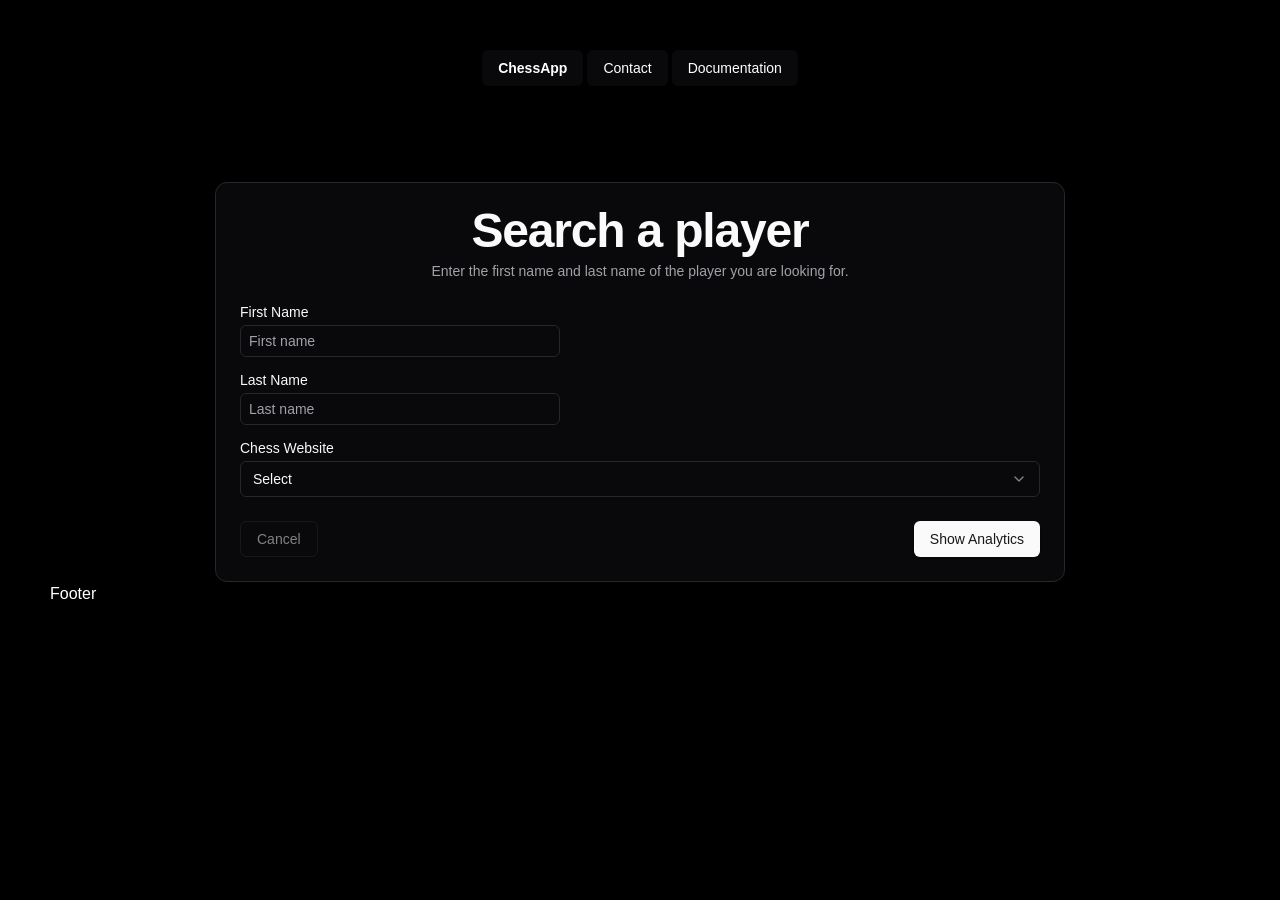
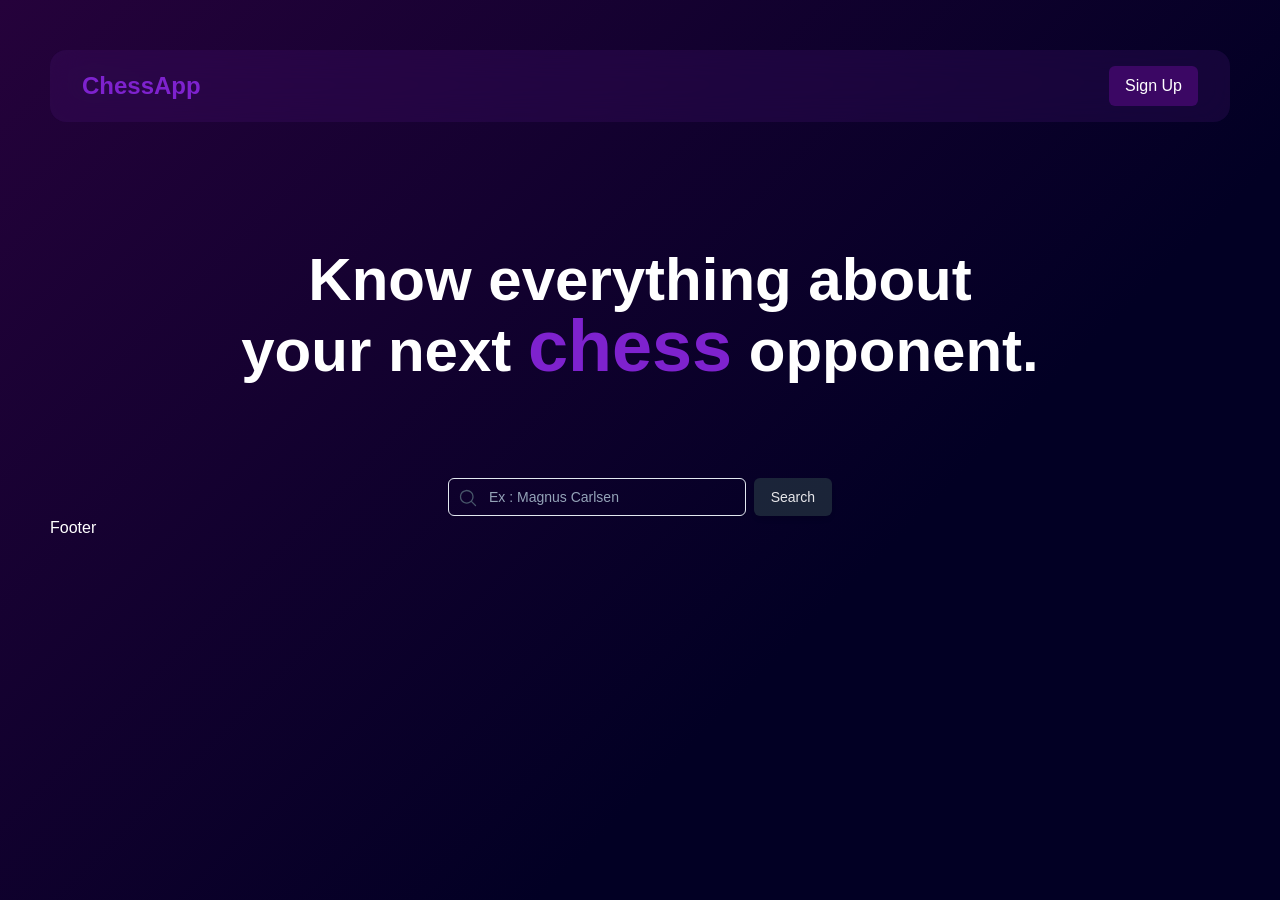
Before and after one commit to pwned841/chessapp, a Next.js app: page / in a window 1280 px wide. Built offline with nearby package versions, Linux system fonts and the light colour scheme.

Commit message:
Customization of the home page and updating the navbar

```diff
--- a/src/app/globals.css
+++ b/src/app/globals.css
@@ -3,13 +3,13 @@
 @tailwind utilities;
 
 body {
-
+  background: rgb(2,0,36);
+  background: linear-gradient(315deg, rgba(2,0,36,1) 34%, rgba(37,2,59,1) 100%);
   font-family: Arial, Helvetica, sans-serif;
   height: 100vh; /* Fond couvre toute la fenêtre */
   /* Suppression valeurs par défaut */
   margin: 50px;
   padding: 0;
-  overflow: hidden; /* Évite le défilement */
 }
 
 @layer base {
--- a/src/app/page.tsx
+++ b/src/app/page.tsx
@@ -1,11 +1,17 @@
-import {CardHome} from "@/components/Card";
+import SearchBar from "@/components/SearchBar";
 
 export default function Home() {
-  return (
-      <>
-          <div className="flex justify-center mt-24">
-            <CardHome></CardHome>
-          </div>
-      </>
-  );
+    return (
+        <>
+            <div className="flex flex-col items-center text-center mt-32">
+                <h1 className="text-6xl font-semibold">
+                    Know everything about
+                    <br />
+                    your next <span className="text-purple-700 text-7xl">chess</span> opponent.
+                </h1>
+            </div>
+
+            <SearchBar></SearchBar>
+        </>
+    );
 }
--- a/src/components/Navbar.tsx
+++ b/src/components/Navbar.tsx
@@ -1,77 +1,17 @@
-"use client"
-
-import * as React from "react"
-import Link from "next/link"
-
-import { cn } from "@/lib/utils"
-import {
-    NavigationMenu,
-    NavigationMenuItem,
-    NavigationMenuLink,
-    NavigationMenuList,
-    navigationMenuTriggerStyle,
-} from "@/components/ui/navigation-menu"
+"use client";
 
 export default function Navbar() {
     return (
-        <div className="flex justify-center items-center w-full">
-            <Menu />
-        </div>
+        <nav className="w-full py-4 px-8 backdrop-blur-lg bg-purple-900/20 rounded-2xl">
+            <div className="flex justify-between items-center max-w-6xl mx-auto">
+                <a href="#" className="text-2xl font-bold text-purple-700 hover:text-purple-600">
+                    ChessApp
+                </a>
+
+                <button className="bg-purple-950 hover:bg-purple-900 text-white px-4 py-2 rounded-md transition-all">
+                    Sign Up
+                </button>
+            </div>
+        </nav>
     );
 }
-
-export function Menu() {
-    return (
-        <NavigationMenu>
-            <NavigationMenuList>
-                <NavigationMenuItem>
-                    <Link href="/" legacyBehavior passHref>
-                        <NavigationMenuLink className={navigationMenuTriggerStyle()}>
-                            <h1 className="font-bold">ChessApp</h1>
-                        </NavigationMenuLink>
-                    </Link>
-                </NavigationMenuItem>
-                <NavigationMenuItem>
-                    <Link href="/contact" legacyBehavior passHref>
-                        <NavigationMenuLink className={navigationMenuTriggerStyle()}>
-                            Contact
-                        </NavigationMenuLink>
-                    </Link>
-                </NavigationMenuItem>
-                <NavigationMenuItem>
-                    <Link href="/docs" legacyBehavior passHref>
-                        <NavigationMenuLink className={navigationMenuTriggerStyle()}>
-                            Documentation
-                        </NavigationMenuLink>
-                    </Link>
-                </NavigationMenuItem>
-            </NavigationMenuList>
-        </NavigationMenu>
-    )
-}
-
-const ListItem = React.forwardRef<
-    React.ElementRef<"a">,
-    React.ComponentPropsWithoutRef<"a">
->(({ className, title, children, ...props }, ref) => {
-    return (
-        <li>
-            <NavigationMenuLink asChild>
-                <a
-                    ref={ref}
-                    className={cn(
-                        "block select-none space-y-1 rounded-md p-3 leading-none no-underline outline-none transition-colors hover:bg-accent hover:text-accent-foreground focus:bg-accent focus:text-accent-foreground",
-                        className
-                    )}
-                    {...props}
-                >
-                    <div className="text-sm font-medium leading-none">{title}</div>
-                    <p className="line-clamp-2 text-sm leading-snug text-muted-foreground">
-                        {children}
-                    </p>
-                </a>
-            </NavigationMenuLink>
-        </li>
-    )
-})
-ListItem.displayName = "ListItem"
--- /dev/null
+++ b/src/components/SearchBar.tsx
@@ -0,0 +1,35 @@
+export function Input() {
+    return (
+        <div className="w-full max-w-sm min-w-[200px]">
+            <div className="relative flex items-center">
+                <svg xmlns="http://www.w3.org/2000/svg" viewBox="0 0 24 24" fill="currentColor"
+                     className="absolute w-5 h-5 top-2.5 left-2.5 text-slate-600">
+                    <path fillRule="evenodd"
+                          d="M10.5 3.75a6.75 6.75 0 1 0 0 13.5 6.75 6.75 0 0 0 0-13.5ZM2.25 10.5a8.25 8.25 0 1 1 14.59 5.28l4.69 4.69a.75.75 0 1 1-1.06 1.06l-4.69-4.69A8.25 8.25 0 0 1 2.25 10.5Z"
+                          clipRule="evenodd"/>
+                </svg>
+
+                <input
+                    className="w-full bg-transparent placeholder:text-slate-400 text-slate-700 text-sm border border-slate-200 rounded-md pl-10 pr-3 py-2 transition duration-300 ease focus:outline-none focus:border-purple-500 focus:text-purple-500 hover:border-slate-300 shadow-sm focus:shadow"
+                    placeholder="Ex : Magnus Carlsen"
+                />
+
+                <button
+                    className="rounded-md bg-slate-800 py-2 px-4 border border-transparent text-center text-sm text-white transition-all shadow-md hover:shadow-lg focus:bg-slate-700 focus:shadow-none active:bg-slate-700 hover:bg-slate-700 active:shadow-none disabled:pointer-events-none disabled:opacity-50 disabled:shadow-none ml-2 opacity-90 hover:opacity-100"
+                    type="button"
+                >
+                    Search
+                </button>
+            </div>
+        </div>
+    );
+}
+
+
+export default function SearchBar(){
+    return (
+        <div className="flex justify-center mt-24">
+            <Input></Input>
+        </div>
+    );
+}
```
